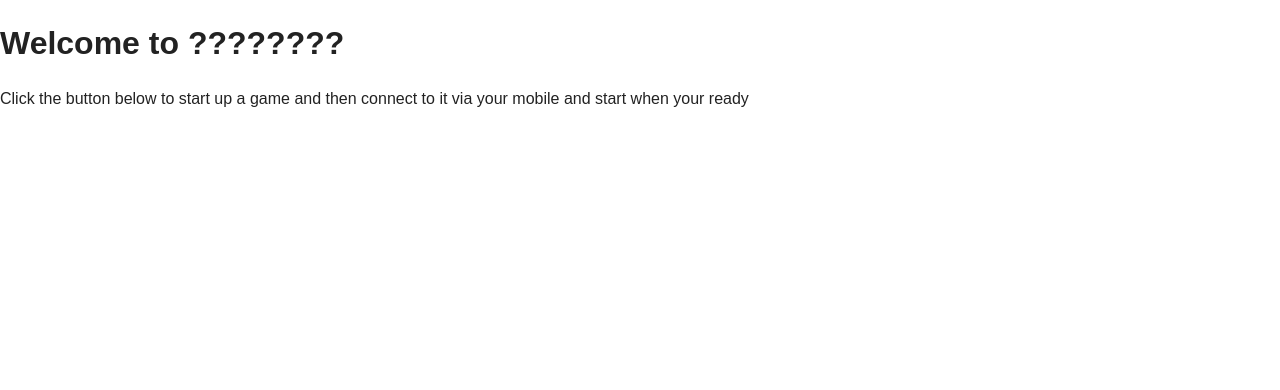
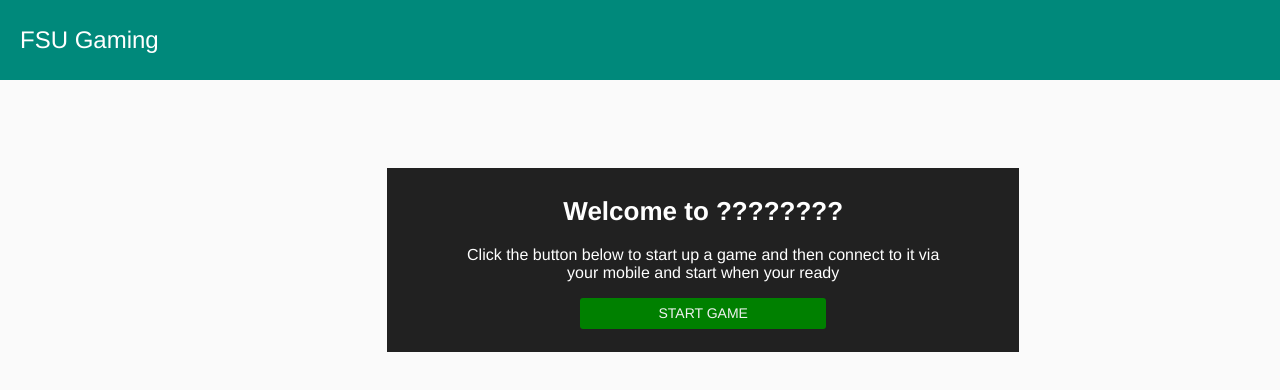
Before and after one commit to dutchmvp/hackman2014, a website: page app/index.html at #/leaderboard in a window 1280 px wide. Drawn offline with Linux system fonts and the light colour scheme; a web font is replaced by a local one.

Commit message:
Add in the basic styling  for the create game view on the leaderboard view

```diff
--- a/app/index.html
+++ b/app/index.html
@@ -11,6 +11,7 @@
 
     <link rel="stylesheet" href="bower_components/html5-boilerplate/css/normalize.css">
     <link rel="stylesheet" href="bower_components/html5-boilerplate/css/main.css">
+    <link rel="stylesheet" href="bower_components/angular-material/angular-material.css">
     <link rel="stylesheet" href="css/app.css"/>
 
     <script src="bower_components/html5-boilerplate/js/vendor/modernizr-2.6.2.min.js"></script>
@@ -33,6 +34,10 @@
     <script src="bower_components/angular-route/angular-route.js"></script>
     <script src="bower_components/firebase/firebase.js"></script>
     <script src="bower_components/angularfire/dist/angularfire.js"></script>
+    <script src="bower_components/angular-aria/angular-aria.js"></script>
+    <script src="bower_components/angular-animate/angular-animate.js"></script>
+    <script src="bower_components/hammerjs/hammer.js"></script>
+    <script src="bower_components/angular-material/angular-material.js"></script>
 
     <script src="js/app.js"></script>
     <script src="js/controller.js"></script>
--- a/app/js/app.js
+++ b/app/js/app.js
@@ -1,6 +1,6 @@
 'use strict';
 
-angular.module('FSUGame', ['ngRoute', 'FSUGame.controllers'])
+angular.module('FSUGame', ['ngRoute', 'FSUGame.controllers', 'ngMaterial'])
 
 .config(function ($routeProvider) {
         $routeProvider.when('/', {
--- a/app/partials/leaderboard/main.html
+++ b/app/partials/leaderboard/main.html
@@ -1,4 +1,11 @@
+<header id="leaderBoardHeader" layout="vertical" layout-align="center">
+   <div id="logo">FSU Gaming</div>
+</header>
 <section ng-if="gameState == 0" ng-include src="'partials/leaderboard/start-game.html'">123</section>
 <section ng-if="gameState == 1" ng-include src="'partials/leaderboard/waiting.html'"></section>
 <section ng-if="gameState == 2" ng-include src="'partials/leaderboard/playing.html'"></section>
 <section ng-if="gameState == 3" ng-include src="'partials/leaderboard/winner.html'"></section>
+
+<footer>
+<!--this is here if we want a footer -->
+</footer>
--- a/app/partials/leaderboard/start-game.html
+++ b/app/partials/leaderboard/start-game.html
@@ -1,15 +1,15 @@
-<section id="welcomeScreen" layout="horizontal">
+<section id="welcomeScreen" layout="horizontal" layout-padding>
 
-   <div flex="60" layout="horizontal" class="startingBlock" layout-align="center">
+  <div flex="50" offset="30" layout="vertical" class="startingBlock" layout-align="center center">
 
        <h1>Welcome to ????????</h1>
 
-       <p>Click the button below to start up a game and then connect to it via your mobile and start when your ready</p>
+       <p flex="80">Click the button below to start up a game and then connect to it via your mobile and start when your ready</p>
 
 
+       <md-button ariaLabel="Start Game" ng-click="startGame()" class="startGameBtn md-theme-green">Start Game</md-button>
 
 
-   </div>
-
+  </div>
 
 </section>
--- a/app/sass/app.scss
+++ b/app/sass/app.scss
@@ -1,5 +1,64 @@
 /*# sourceMappingURL=app.css.map */
 
-#test {
-   color:#fff;
+body {
+    font-size: 14px;
+    background-color:#fafafa;
 }
+
+#leaderBoardHeader {
+    background: #00897b;
+    height: 80px;
+
+    #logo {
+
+        color:#fff;
+        font-size: 24px;
+        line-height: 26px;
+        margin-left:20px;
+
+
+
+    }
+}
+
+// css for the create game view
+.startingBlock {
+
+    background:#212121;
+    margin-top: 80px;
+
+    h1 {
+        margin-bottom: 0;
+        color:#161616;
+        font-size: 26px;
+        text-align: center;
+        color:#fff;
+    }
+
+    p {
+        font-size: 16px;
+        line-height: 18px;
+        text-align: center;
+        color:#fff;
+    }
+
+    .startGameBtn {
+
+        margin-bottom:15px;
+        width:40%;
+        background-color:green!important;
+    }
+
+}
+
+
+// css for the leaderBoard view
+
+#leaderBoardView {
+
+
+
+
+
+
+}
--- a/bower.json
+++ b/bower.json
@@ -14,7 +14,8 @@
     "firebase": "1.0.x",
     "firebase-simple-login": "1.6.x",
     "angularfire": "0.8.x",
-    "mockfirebase": "0.2.x"
+    "mockfirebase": "0.2.x",
+    "angular-material": "~0.4.2"
   },
   "resolutions": {
     "angular": "1.3.0-rc.4"
```
Also changed, not shown: app/partials/leaderboard/playing.html (+7 -1 lines), app/css/app.css, 1 other file.
